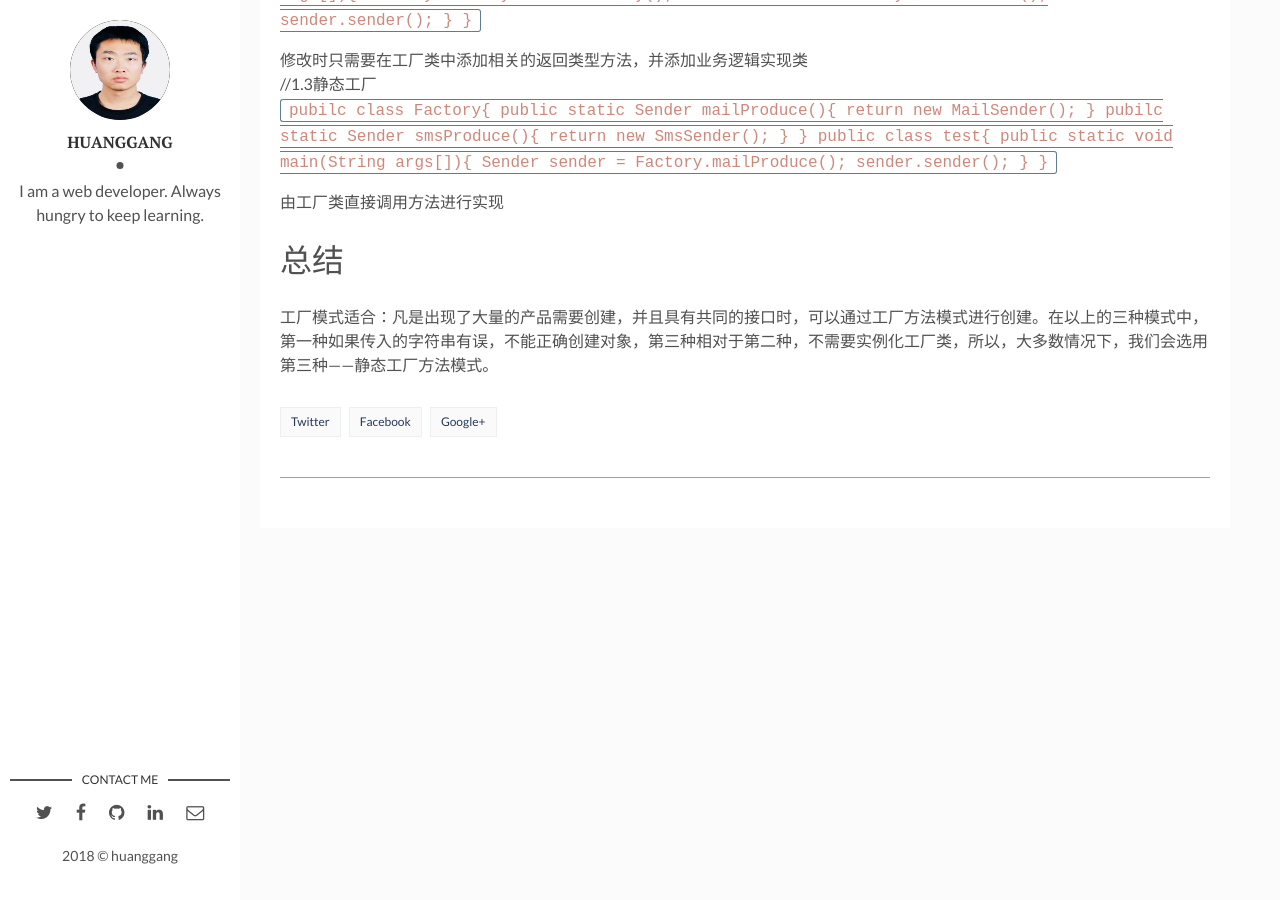
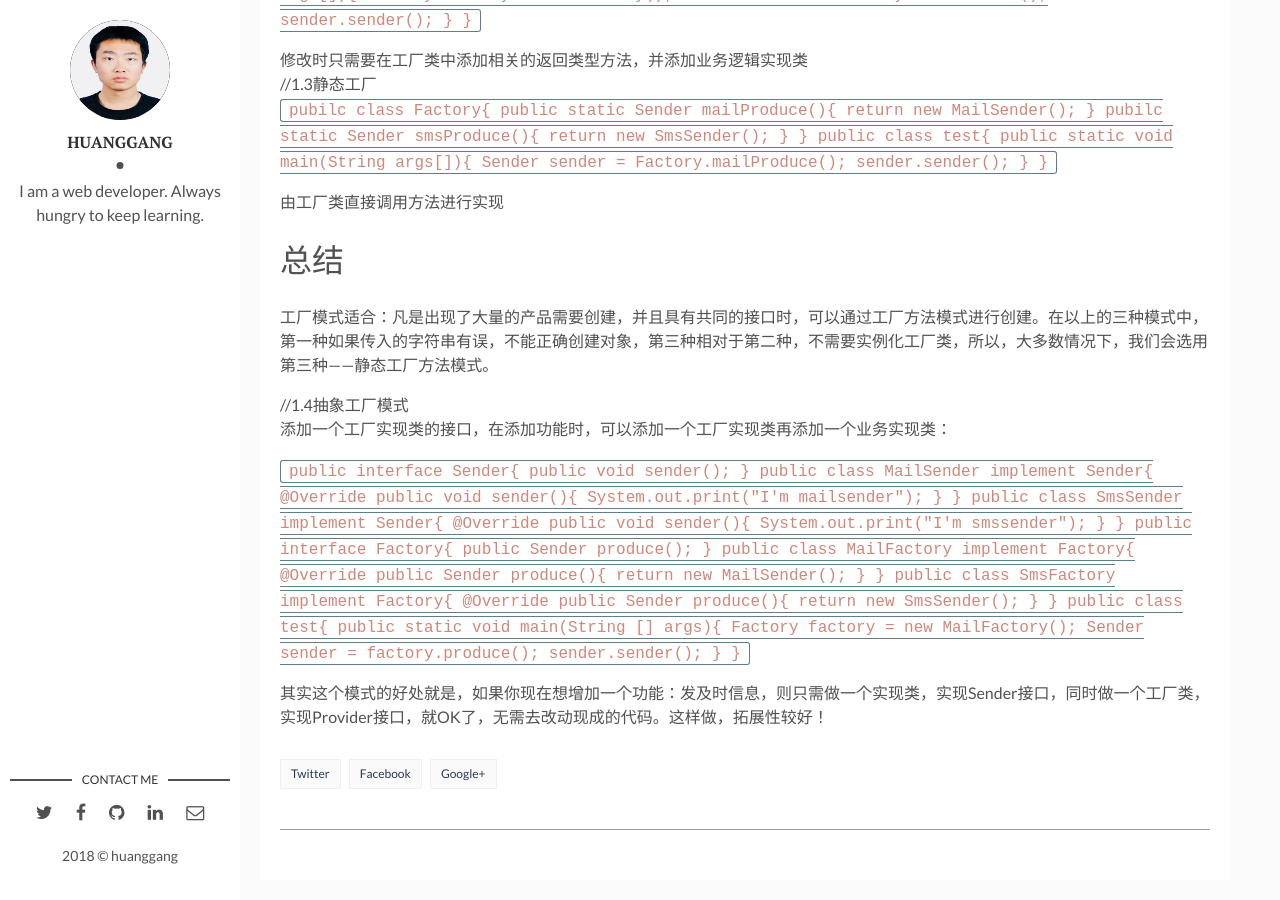
Before and after one commit to flyhagan/jekyll, a Jekyll site: the page built from _posts/2018-04-11-designmodel-factory.markdown, in a window 1280 px wide and 900 px high, scrolled down 838 px. Built offline with Jekyll 4.4.1, drawn with Linux system fonts in a browser that asks for light colours; our own code applies the rules of GitHub Pages for plain Markdown files; comment, search, counter and statistics services are not loaded.

Commit message:
designmodel factory

```diff
--- a/_posts/2018-04-11-designmodel-factory.markdown
+++ b/_posts/2018-04-11-designmodel-factory.markdown
@@ -100,3 +100,47 @@ public class test{
 由工厂类直接调用方法进行实现
 # 总结
 工厂模式适合：凡是出现了大量的产品需要创建，并且具有共同的接口时，可以通过工厂方法模式进行创建。在以上的三种模式中，第一种如果传入的字符串有误，不能正确创建对象，第三种相对于第二种，不需要实例化工厂类，所以，大多数情况下，我们会选用第三种——静态工厂方法模式。
+
+//1.4抽象工厂模式
+添加一个工厂实现类的接口，在添加功能时，可以添加一个工厂实现类再添加一个业务实现类：
+
+``public interface Sender{
+	public void sender();
+}
+public class MailSender implement Sender{
+	@Override
+	public void sender(){
+		System.out.print("I'm mailsender");
+	}
+}
+public class SmsSender implement Sender{
+	@Override
+	public void sender(){
+		System.out.print("I'm smssender");
+	}
+}
+public interface Factory{
+	public Sender produce();
+}
+public class MailFactory implement Factory{
+	@Override
+	public Sender produce(){
+		return new MailSender();
+	}
+}
+public class SmsFactory implement Factory{
+	@Override
+	public Sender produce(){
+		return new SmsSender();
+	}
+}
+public class test{
+	public static void main(String [] args){
+		Factory factory = new MailFactory();
+		Sender sender = factory.produce();
+		sender.sender();
+	}
+}``
+
+
+其实这个模式的好处就是，如果你现在想增加一个功能：发及时信息，则只需做一个实现类，实现Sender接口，同时做一个工厂类，实现Provider接口，就OK了，无需去改动现成的代码。这样做，拓展性较好！
```
